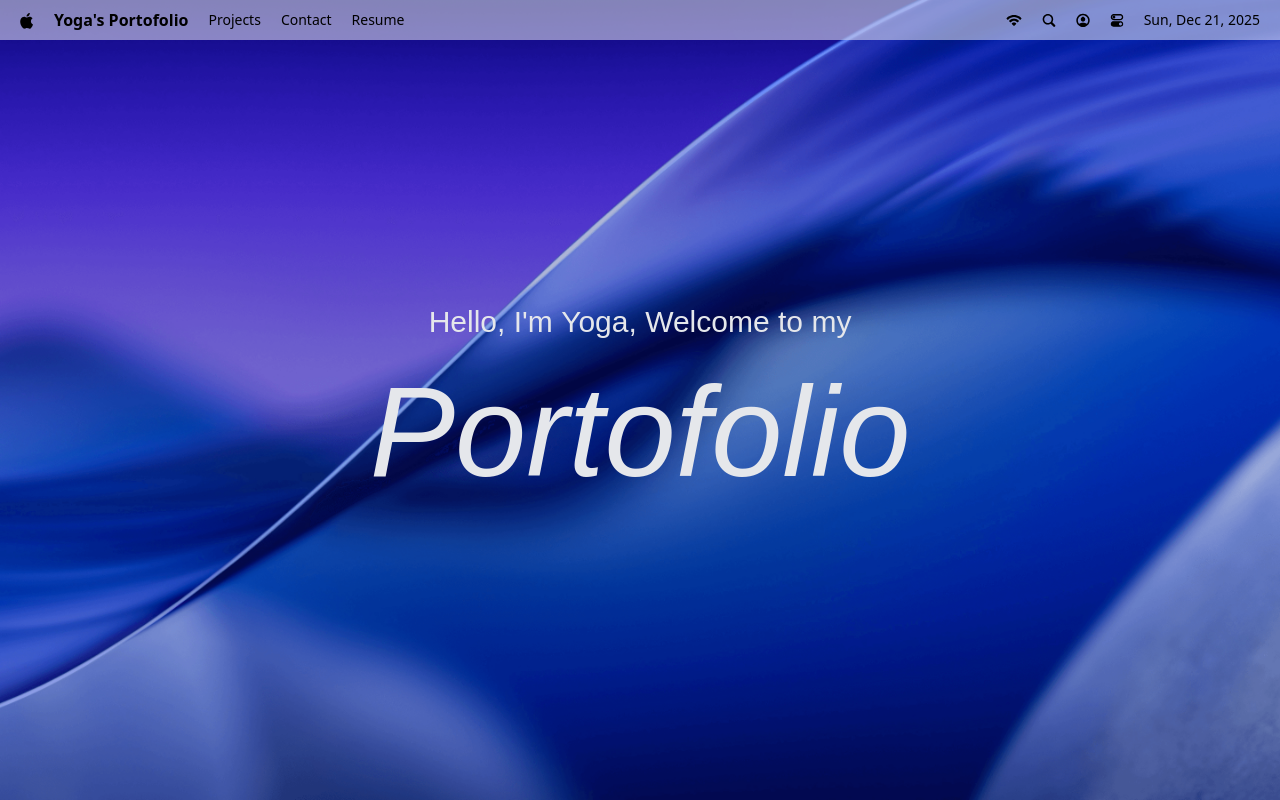
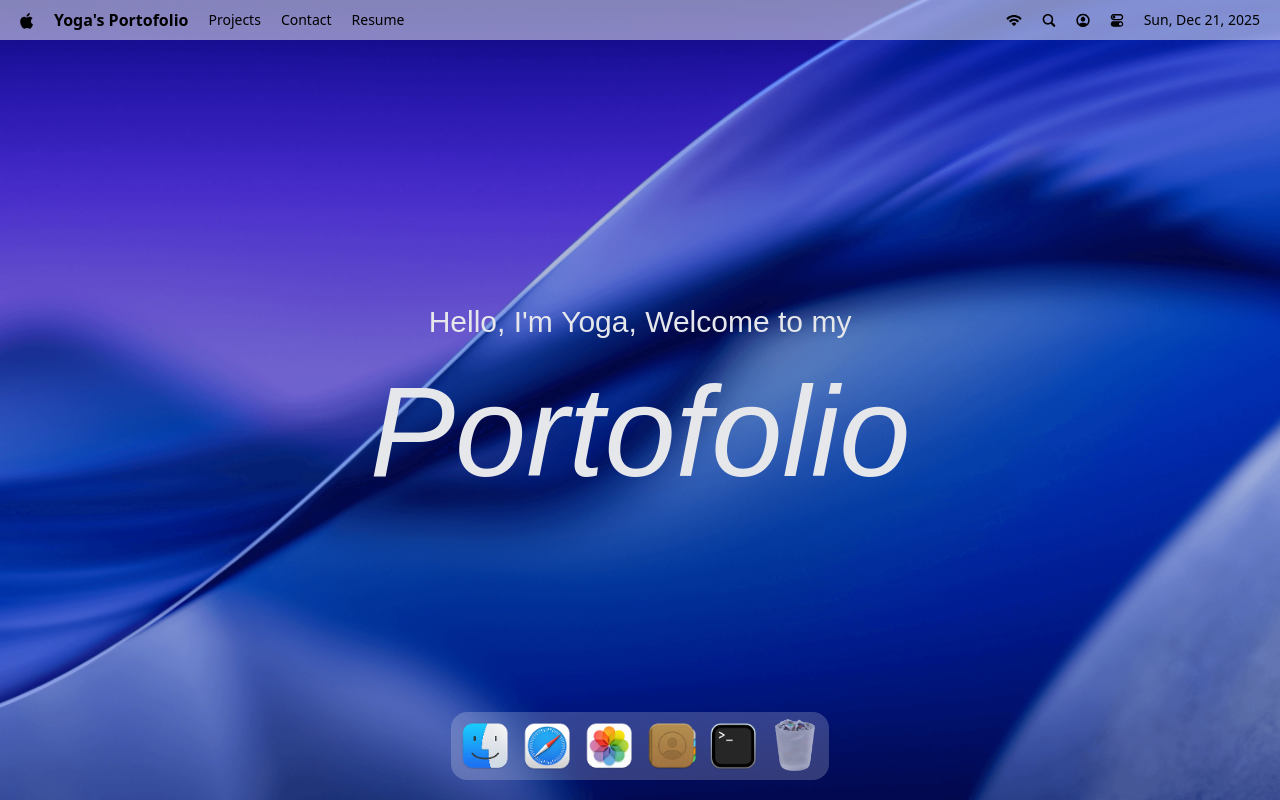
Before and after one commit to bangagoyz/MacOS_Portofolio, a React (Vite) app: page / in a window 1280 px wide. Built offline with nearby package versions, Linux system fonts and the light colour scheme; a web font is replaced by a local one.

Commit message:
implement dock feature

```diff
--- a/package.json
+++ b/package.json
@@ -17,6 +17,7 @@
     "lucide-react": "^0.562.0",
     "react": "^19.2.0",
     "react-dom": "^19.2.0",
+    "react-tooltip": "^5.30.0",
     "tailwindcss": "^4.1.18"
   },
   "devDependencies": {
--- a/src/App.jsx
+++ b/src/App.jsx
@@ -1,10 +1,11 @@
-import { NavBar, Welcome } from "#components";
+import { NavBar, Welcome, Dock } from "#components";
 
 const App = () => {
   return (
     <main>
       <NavBar />
       <Welcome />
+      <Dock />
     </main>
   );
 };
--- /dev/null
+++ b/src/components/Dock.jsx
@@ -0,0 +1,86 @@
+import { useRef } from "react";
+import { Tooltip} from "react-tooltip"
+import { dockApps } from "#constants";
+import gsap from "gsap";
+import { useGSAP } from "@gsap/react";
+
+const Dock = () => {
+    const dockRef = useRef(null);
+
+    useGSAP(() =>{
+        const dock = dockRef.current;
+        if(!dock) return;
+
+        const icons = dock.querySelectorAll(".dock-icon");
+
+        const animateIcons=(mouseX) =>{
+            const { left } = dock.getBoundingClientRect();
+
+            icons.forEach((icon) =>{
+                const { left: iconLeft, width } = icon.getBoundingClientRect();
+                const center = iconLeft - left + width/2;
+                const distance = Math.abs(mouseX - center);
+                const intensity = Math.exp(-(distance ** 2.5)/20000);
+
+                gsap.to(icon, {
+                    scale: 1+ 0.25 *intensity,
+                    y: -15 * intensity,
+                    duration: 0.2,
+                    ease:"power1.out",
+                })
+            })
+        }
+
+        const handleMouseMove = (e) =>{
+            const {left} = dock.getBoundingClientRect();
+
+            animateIcons(e.clientX - left);
+
+        }
+        const resetIcons = () => icons.forEach((icon) => gsap.to(icon,{
+            scale: 1, y:0, duration:0.3, ease: "power1.out"
+        }),
+        )
+    dock.addEventListener('mousemove', handleMouseMove);
+    dock.addEventListener('mouseleave', resetIcons);
+
+    return () => {
+        dock.removeEventListener("mousemove", handleMouseMove)
+        dock.removeEventListener("mouseleave", resetIcons)
+    };
+    }, []);
+
+
+    const toggleApp = (app) =>{}
+
+    return (
+    <section id ="dock">
+        <div ref={dockRef} className="dock-container">
+            {dockApps.map(({id, name, icon, canOpen}) =>(
+                <div key = {id} className="relative flex justify-center">
+                    <button
+                        type="button"
+                        className="dock-icon"
+                        aria-label={name}
+                        data-tooltip-id="dock-tooltip"
+                        data-tooltip-content={name}
+                        data-tooltip-delay-show={150}
+                        disabled={!canOpen}
+                        onClick={() => toggleApp({id, canOpen})}
+                        >
+                            <img
+                                src = {`/images/${icon}`}
+                                alt = {name}
+                                loading="lazy"
+                                className={canOpen ? "": "opacity-60"}
+                            />
+                    </button>
+                </div>
+            ))}
+            <Tooltip id="dock-tooltip" place="top" className="tooltop"/>
+        </div>
+    </section>
+    )
+};
+
+export default Dock
--- a/src/components/index.js
+++ b/src/components/index.js
@@ -1,4 +1,4 @@
 import NavBar from "#components/NavBar.jsx";
 import Welcome from "#components/welcome";
-
-export { NavBar, Welcome };
+import Dock from '#components/Dock';
+export { NavBar, Welcome, Dock };
```
Also changed, not shown: 1 other file (tests, documents, lock files or other folders).
